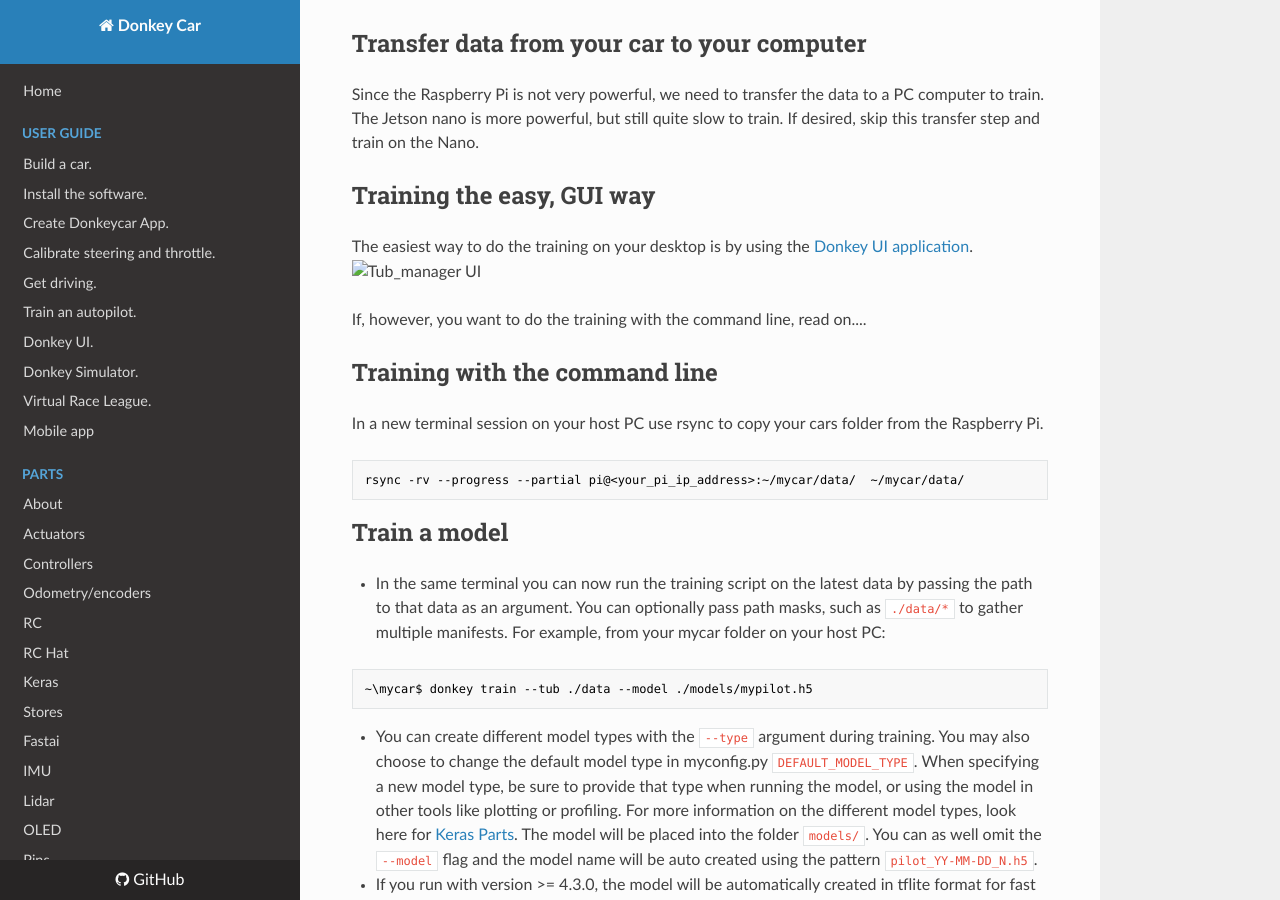
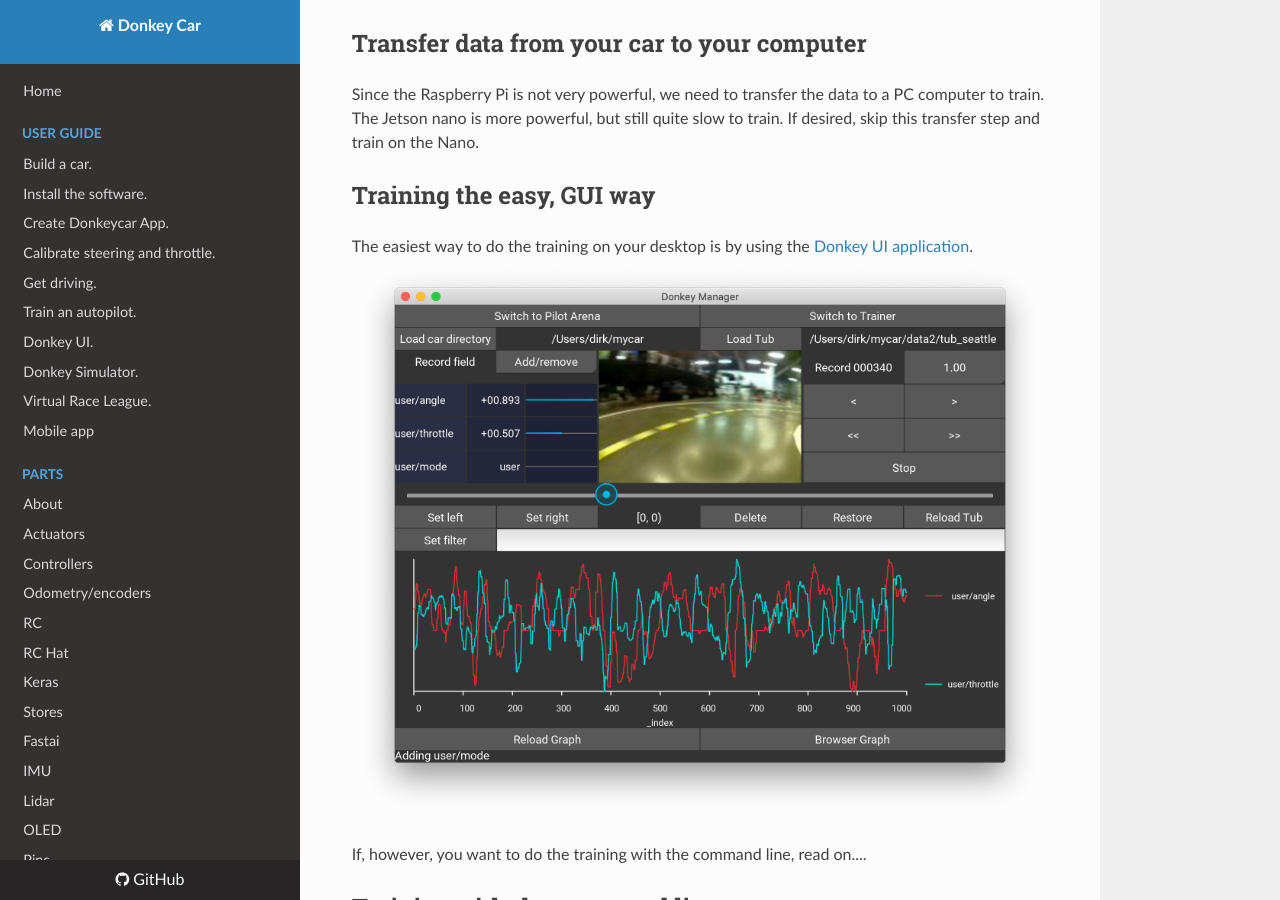
Before and after one commit to autorope/donkeydocs, an MkDocs documentation site: the page built from docs/guide/deep_learning/train_autopilot.md, in a window 1280 px wide and 900 px high, scrolled down 552 px. Built offline with MkDocs 1.6.1, drawn with Linux system fonts in a browser that asks for light colours; nearby versions of some CDN libraries.

Commit message:
Fix GUI training link and image in deep learning train an autopilot.

```diff
--- a/docs/guide/deep_learning/train_autopilot.md
+++ b/docs/guide/deep_learning/train_autopilot.md
@@ -21,8 +21,8 @@ to a PC computer to train. The Jetson nano is more powerful, but still quite slo
 
 ## Training the easy, GUI way
 
-The easiest way to do the training on your desktop is by using the [Donkey UI application](/docs/utility/ui.md).
- ![Tub_manager UI](/docs/assets/ui-tub-manager.png)
+The easiest way to do the training on your desktop is by using the [Donkey UI application](/utility/ui).
+ ![Tub_manager UI](/assets/ui-tub-manager.png)
 
 If, however, you want to do the training with the command line, read on....
 
```
